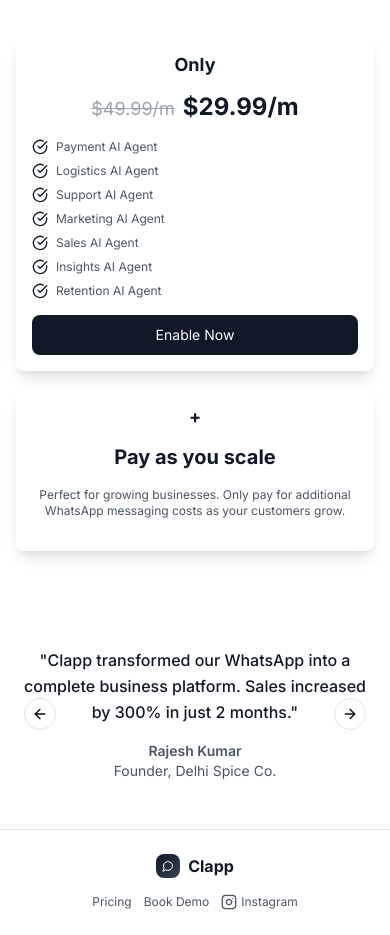
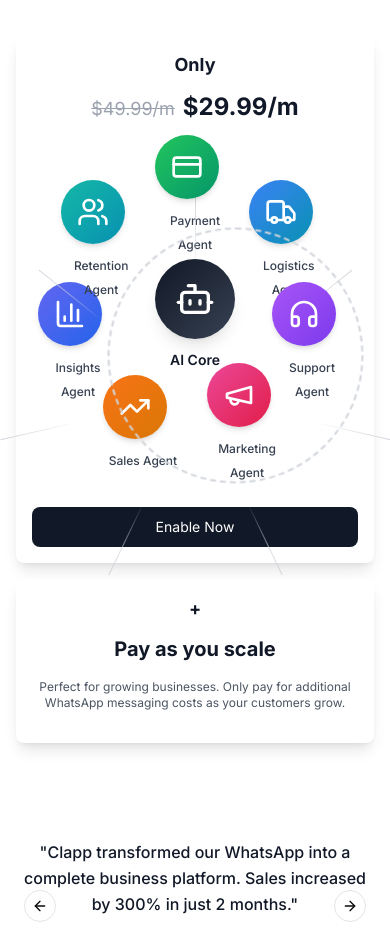
Before and after one commit to shopclapp/shopclapp.github.io, a React (Vite) app: page / in a window 390 px wide. Shown: the part 3221-4156 px from the top of the page. Built offline with nearby package versions, Linux system fonts and the light colour scheme.

Commit message:
Refactor AI agents display
Arrange AI agents in a circular layout to visually represent them working together.

```diff
--- /dev/null
+++ b/src/components/AIAgentsCircle.tsx
@@ -0,0 +1,73 @@
+
+import { Bot, CreditCard, Truck, HeadphonesIcon, Megaphone, TrendingUp, BarChart3, Users } from 'lucide-react';
+
+const AIAgentsCircle = () => {
+  const agents = [
+    { name: 'Payment', icon: CreditCard, color: 'from-green-500 to-emerald-600' },
+    { name: 'Logistics', icon: Truck, color: 'from-blue-500 to-cyan-600' },
+    { name: 'Support', icon: HeadphonesIcon, color: 'from-purple-500 to-violet-600' },
+    { name: 'Marketing', icon: Megaphone, color: 'from-pink-500 to-rose-600' },
+    { name: 'Sales', icon: TrendingUp, color: 'from-orange-500 to-amber-600' },
+    { name: 'Insights', icon: BarChart3, color: 'from-indigo-500 to-blue-600' },
+    { name: 'Retention', icon: Users, color: 'from-teal-500 to-cyan-600' }
+  ];
+
+  return (
+    <div className="relative w-80 h-80 mx-auto my-8">
+      {/* Central AI Core */}
+      <div className="absolute top-1/2 left-1/2 transform -translate-x-1/2 -translate-y-1/2 z-10">
+        <div className="w-20 h-20 bg-gradient-to-br from-gray-900 to-gray-700 rounded-full flex items-center justify-center shadow-lg">
+          <Bot className="w-10 h-10 text-white" />
+        </div>
+        <div className="text-center mt-2">
+          <span className="text-sm font-semibold text-gray-900">AI Core</span>
+        </div>
+      </div>
+
+      {/* Agent Circles */}
+      {agents.map((agent, index) => {
+        const angle = (index * 2 * Math.PI) / agents.length - Math.PI / 2;
+        const radius = 120;
+        const x = Math.cos(angle) * radius;
+        const y = Math.sin(angle) * radius;
+
+        return (
+          <div
+            key={agent.name}
+            className="absolute transform -translate-x-1/2 -translate-y-1/2"
+            style={{
+              left: `calc(50% + ${x}px)`,
+              top: `calc(50% + ${y}px)`,
+            }}
+          >
+            {/* Connection Line */}
+            <div
+              className="absolute w-px h-20 bg-gradient-to-b from-gray-300 to-transparent origin-bottom z-0"
+              style={{
+                transform: `rotate(${angle + Math.PI / 2}rad)`,
+                left: '50%',
+                top: '50%',
+                transformOrigin: 'center bottom',
+              }}
+            />
+
+            {/* Agent Circle */}
+            <div className={`w-16 h-16 bg-gradient-to-br ${agent.color} rounded-full flex items-center justify-center shadow-md hover:shadow-lg transition-shadow duration-300 relative z-10`}>
+              <agent.icon className="w-8 h-8 text-white" />
+            </div>
+
+            {/* Agent Label */}
+            <div className="text-center mt-2 w-20">
+              <span className="text-xs font-medium text-gray-700 leading-tight">{agent.name} Agent</span>
+            </div>
+          </div>
+        );
+      })}
+
+      {/* Animated Ring */}
+      <div className="absolute top-1/2 left-1/2 transform -translate-x-1/2 -translate-y-1/2 w-64 h-64 border-2 border-dashed border-gray-300 rounded-full animate-spin" style={{ animationDuration: '20s' }}></div>
+    </div>
+  );
+};
+
+export default AIAgentsCircle;
--- a/src/pages/Index.tsx
+++ b/src/pages/Index.tsx
@@ -4,6 +4,7 @@ import { Card, CardContent } from "@/components/ui/card";
 import { Carousel, CarouselContent, CarouselItem, CarouselNext, CarouselPrevious } from "@/components/ui/carousel";
 import { MessageCircle, Square, Circle, Triangle, CheckCircle, Menu, X, Instagram } from 'lucide-react';
 import WhatsAppDemo from "@/components/WhatsAppDemo";
+import AIAgentsCircle from "@/components/AIAgentsCircle";
 
 const Index = () => {
   const [mobileMenuOpen, setMobileMenuOpen] = useState(false);
@@ -322,36 +323,10 @@ const Index = () => {
                   <span className="text-lg sm:text-xl text-gray-400 line-through mr-2">$49.99/m</span>
                   <span className="text-2xl sm:text-3xl lg:text-4xl font-bold text-gray-900">$29.99/m</span>
                 </div>
-                <div className="space-y-2 sm:space-y-3 text-left mb-4 sm:mb-6 lg:mb-8">
-                  <div className="flex items-center">
-                    <CheckCircle className="w-4 h-4 sm:w-5 sm:h-5 text-gray-900 mr-2 sm:mr-3 flex-shrink-0" />
-                    <span className="text-gray-600 text-xs sm:text-sm lg:text-base">Payment AI Agent</span>
-                  </div>
-                  <div className="flex items-center">
-                    <CheckCircle className="w-4 h-4 sm:w-5 sm:h-5 text-gray-900 mr-2 sm:mr-3 flex-shrink-0" />
-                    <span className="text-gray-600 text-xs sm:text-sm lg:text-base">Logistics AI Agent</span>
-                  </div>
-                  <div className="flex items-center">
-                    <CheckCircle className="w-4 h-4 sm:w-5 sm:h-5 text-gray-900 mr-2 sm:mr-3 flex-shrink-0" />
-                    <span className="text-gray-600 text-xs sm:text-sm lg:text-base">Support AI Agent</span>
-                  </div>
-                  <div className="flex items-center">
-                    <CheckCircle className="w-4 h-4 sm:w-5 sm:h-5 text-gray-900 mr-2 sm:mr-3 flex-shrink-0" />
-                    <span className="text-gray-600 text-xs sm:text-sm lg:text-base">Marketing AI Agent</span>
-                  </div>
-                  <div className="flex items-center">
-                    <CheckCircle className="w-4 h-4 sm:w-5 sm:h-5 text-gray-900 mr-2 sm:mr-3 flex-shrink-0" />
-                    <span className="text-gray-600 text-xs sm:text-sm lg:text-base">Sales AI Agent</span>
-                  </div>
-                  <div className="flex items-center">
-                    <CheckCircle className="w-4 h-4 sm:w-5 sm:h-5 text-gray-900 mr-2 sm:mr-3 flex-shrink-0" />
-                    <span className="text-gray-600 text-xs sm:text-sm lg:text-base">Insights AI Agent</span>
-                  </div>
-                  <div className="flex items-center">
-                    <CheckCircle className="w-4 h-4 sm:w-5 sm:h-5 text-gray-900 mr-2 sm:mr-3 flex-shrink-0" />
-                    <span className="text-gray-600 text-xs sm:text-sm lg:text-base">Retention AI Agent</span>
-                  </div>
-                </div>
+
+                {/* AI Agents Circle */}
+                <AIAgentsCircle />
+
                 <a
                   href="https://buy.stripe.com/00w6oHdFQbMPaW11svcbC07"
                   target="_blank"
```
